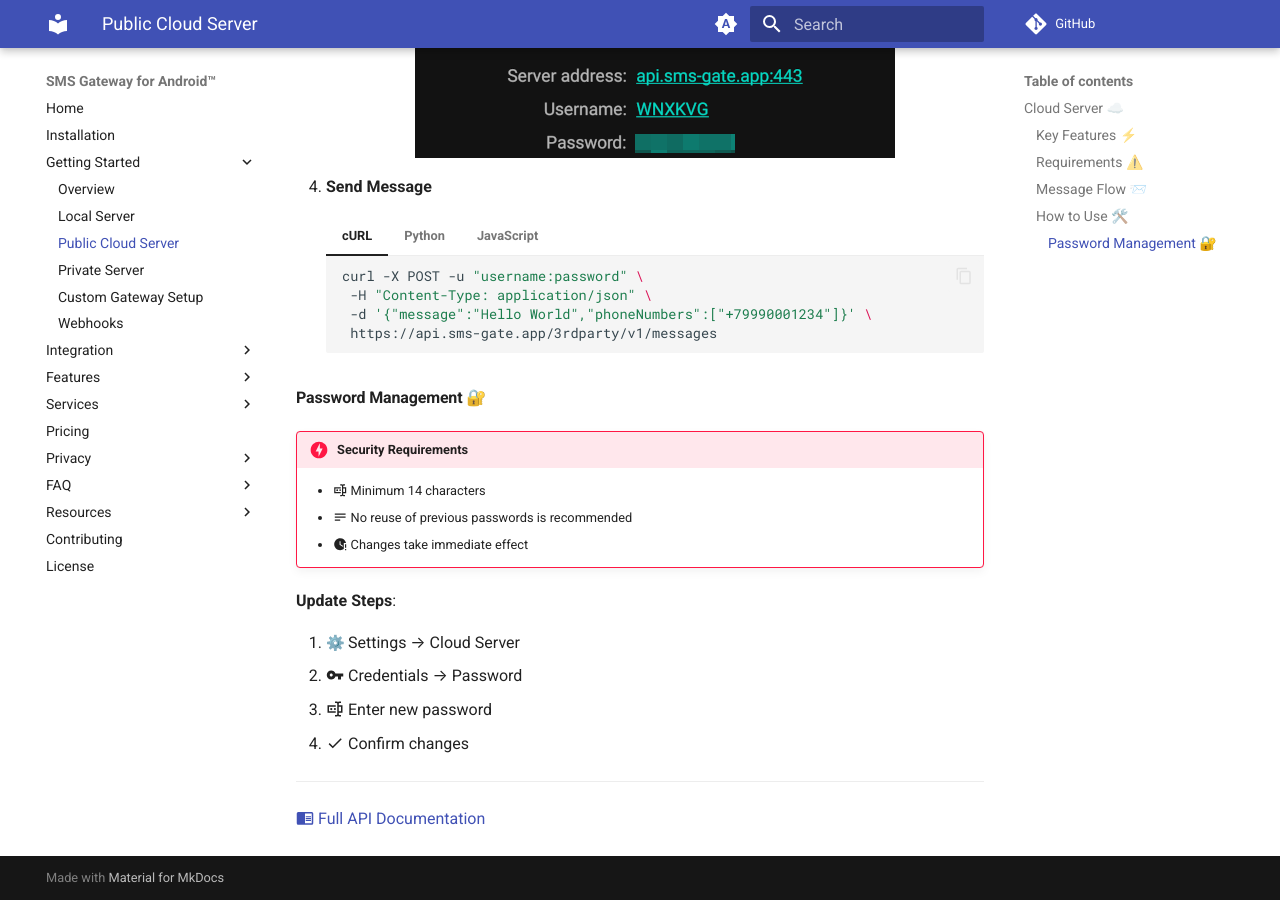
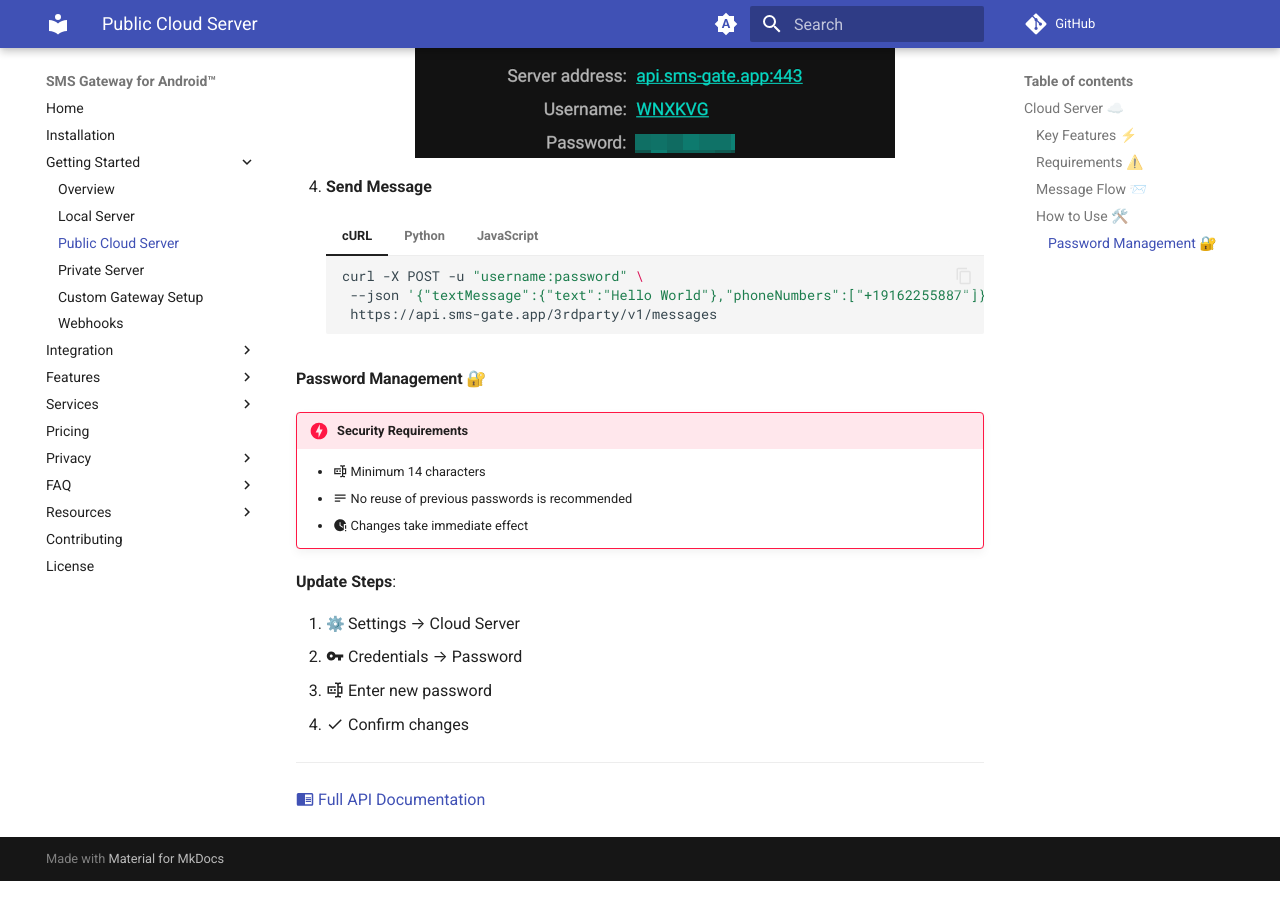
Before and after one commit to android-sms-gateway/docs-web, an MkDocs documentation site: the page built from docs/getting-started/public-cloud-server.md, in a window 1280 px wide and 900 px high, scrolled down 1810 px. Built offline with MkDocs 1.6.1 and Material for MkDocs 9.7.7, drawn with Linux system fonts in a browser that asks for light colours; emoji names are drawn with the system emoji font; comment, search, counter and statistics services are not loaded.

Commit message:
[migration] migrate to use `textMessage` field instead of `message`

````diff
--- a/docs/getting-started/public-cloud-server.md
+++ b/docs/getting-started/public-cloud-server.md
@@ -96,8 +96,7 @@
     === "cURL"
         ```bash
         curl -X POST -u "username:password" \
-         -H "Content-Type: application/json" \
-         -d '{"message":"Hello World","phoneNumbers":["+79990001234"]}' \
+         --json '{"textMessage":{"text":"Hello World"},"phoneNumbers":["+19162255887"]}' \
          https://api.sms-gate.app/3rdparty/v1/messages
         ```
 
@@ -109,8 +108,8 @@
             "https://api.sms-gate.app/3rdparty/v1/messages",
             auth=("username", "password"),
             json={
-                "message": "Hello World",
-                "phoneNumbers": ["+79990001234"]
+                "textMessage": { "text": "Hello World"},
+                "phoneNumbers": ["+19162255887"]
             }
         )
         ```
@@ -124,7 +123,7 @@
             'Content-Type': 'application/json'
           },
           body: JSON.stringify({
-            message: "Hello World",
+            textMessage: { text: "Hello World" },
             phoneNumbers: ["+79990001234"]
           })
         });
````
Also changed, not shown: docs/faq/errors.md (+1 -1 lines), docs/faq/general.md (+1 -1 lines), docs/features/multi-sim.md (+1 -1 lines), docs/getting-started/local-server.md (+1 -1 lines), docs/getting-started/webhooks.md (+1 -1 lines).
